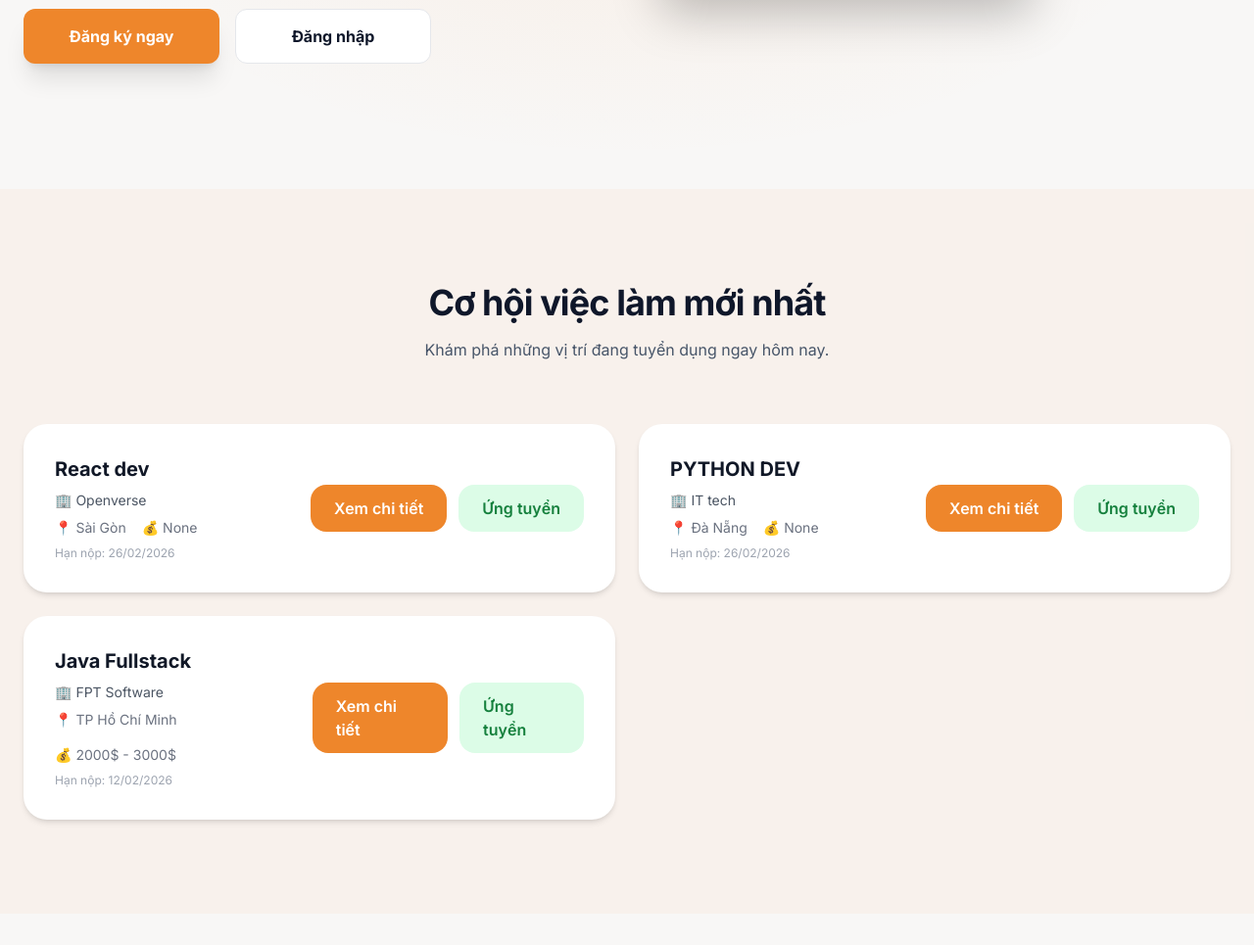
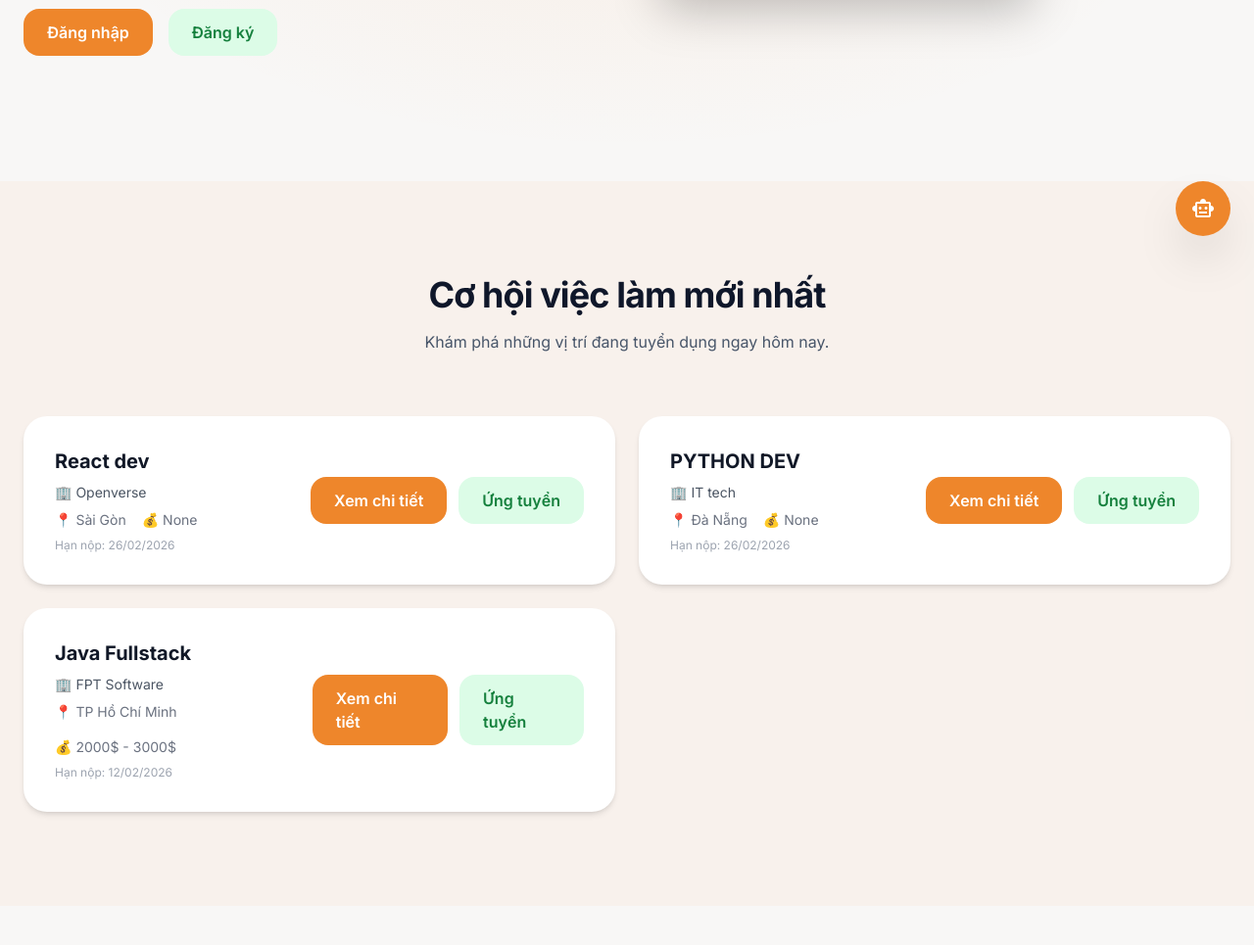
Before and after one commit to Kieuly1719/JobMatch_AI, a Django app: page / in a window 1280 px wide. Shown: the part 535-1500 px from the top of the page at 98% size. Run offline with Django 5.2, Linux system fonts and the light colour scheme; data comes from the database, SQL or seed files in the repository; both versions use the stored data as it was after the commit; some libraries are stand-ins or nearby versions.

Commit message:
ADD chatbox UI

```diff
--- a/base/templates/base.html
+++ b/base/templates/base.html
@@ -8,6 +8,7 @@
       {% block title %}
         Job Match AI
       {% endblock %}
+
     </title>
 
     <script src="https://cdn.tailwindcss.com?plugins=forms,container-queries"></script>
@@ -78,6 +79,11 @@
     {% block content %}
 
     {% endblock %}
+     {% include "components/ai_chatbox.html" %}
+   {% if request.session.toast %}
+    {% include "components/toast.html" with toast=request.session.toast %}
+{% endif %}
+     {% include "components/toast.html" %}
 
     <!-- FOOTER -->
     <footer class="border-t border-primary/10 py-12 mt-20">
--- /dev/null
+++ b/base/templates/components/ai_chatbox.html
@@ -0,0 +1,133 @@
+<!-- ================= AI FLOATING BUTTON ================= -->
+<button id="ai-toggle"
+    class="fixed bottom-6 right-6 z-50 w-14 h-14 bg-primary text-white rounded-full shadow-2xl flex items-center justify-center hover:scale-110 transition">
+    <span class="material-symbols-outlined">smart_toy</span>
+</button>
+
+
+<!-- ================= AI CHATBOX ================= -->
+<div id="ai-chatbox"
+     class="fixed bottom-6 right-6 z-50 w-full max-w-[420px]
+            opacity-0 translate-y-10 pointer-events-none
+            transition-all duration-300">
+
+    <div class="flex flex-col h-[650px] bg-background-light dark:bg-background-dark border border-slate-200 dark:border-primary/20 rounded-xl overflow-hidden shadow-2xl">
+
+        <!-- HEADER -->
+        <div class="p-4 bg-white dark:bg-background-dark border-b border-slate-100 dark:border-primary/10">
+            <div class="flex items-center justify-between">
+
+                <div class="flex items-center gap-3">
+                    <div class="relative">
+                        <div class="w-12 h-12 rounded-full bg-primary/10 flex items-center justify-center border-2 border-primary/20">
+                            <span class="material-symbols-outlined text-primary">smart_toy</span>
+                        </div>
+                        <div class="absolute bottom-0 right-0 w-3 h-3 bg-green-500 border-2 border-white dark:border-background-dark rounded-full"></div>
+                    </div>
+                    <div>
+                        <h3 class="text-slate-900 dark:text-slate-100 font-bold text-base">
+                            Trợ lý AI
+                        </h3>
+                        <p class="text-primary text-xs font-medium mt-1 uppercase tracking-wider">
+                            Trực tuyến
+                        </p>
+                    </div>
+                </div>
+
+                <!-- CLOSE BUTTON -->
+                <button id="ai-close"
+                    class="text-slate-400 hover:text-slate-600 dark:hover:text-slate-200 transition-colors">
+                    <span class="material-symbols-outlined">close</span>
+                </button>
+            </div>
+        </div>
+
+
+        <!-- CHAT BODY -->
+        <div id="chat-messages"
+             class="flex-1 overflow-y-auto p-4 space-y-6 custom-scrollbar">
+
+            <div class="flex justify-center">
+                <span class="text-[11px] font-medium text-slate-400 uppercase tracking-widest bg-slate-100 px-3 py-1 rounded-full">
+                    Hôm nay
+                </span>
+            </div>
+
+            <!-- AI MESSAGE -->
+            <div class="flex items-start gap-3">
+                <div class="w-8 h-8 rounded-full bg-primary flex items-center justify-center shrink-0">
+                    <span class="material-symbols-outlined text-white text-sm">smart_toy</span>
+                </div>
+
+                <div class="max-w-[85%]">
+                    <div class="p-4 rounded-2xl rounded-tl-none bg-white border shadow-sm">
+                        <p class="text-slate-800 text-sm">
+                            Chào bạn 👋 Tôi có thể giúp gì cho bạn hôm nay?
+                        </p>
+                    </div>
+                </div>
+            </div>
+
+        </div>
+
+
+        <!-- INPUT -->
+        <div class="p-4 bg-white border-t">
+            <div class="relative flex items-end gap-2 bg-slate-100 rounded-2xl p-2">
+
+                <textarea id="chat-input"
+                    class="flex-1 bg-transparent border-none focus:ring-0 text-sm resize-none"
+                    placeholder="Nhập tin nhắn..."
+                    rows="1"></textarea>
+
+                <button id="send-message"
+                    class="bg-primary text-white p-2 rounded-xl hover:bg-primary/90 transition active:scale-95">
+                    <span class="material-symbols-outlined">send</span>
+                </button>
+
+            </div>
+        </div>
+
+    </div>
+</div>
+
+
+
+<!-- ================= SCRIPT ================= -->
+<script>
+    const toggleBtn = document.getElementById('ai-toggle');
+    const chatbox = document.getElementById('ai-chatbox');
+    const closeBtn = document.getElementById('ai-close');
+    const sendBtn = document.getElementById('send-message');
+    const input = document.getElementById('chat-input');
+    const messages = document.getElementById('chat-messages');
+
+    // OPEN
+    toggleBtn.addEventListener('click', () => {
+        chatbox.classList.remove('opacity-0', 'translate-y-10', 'pointer-events-none');
+    });
+
+    // CLOSE
+    closeBtn.addEventListener('click', () => {
+        chatbox.classList.add('opacity-0', 'translate-y-10', 'pointer-events-none');
+    });
+
+    // SEND MESSAGE (UI DEMO)
+    sendBtn.addEventListener('click', () => {
+        const text = input.value.trim();
+        if (!text) return;
+
+        const userMessage = `
+            <div class="flex justify-end">
+                <div class="p-4 rounded-2xl rounded-tr-none bg-primary text-white max-w-[85%]">
+                    <p class="text-sm">${text}</p>
+                </div>
+            </div>
+        `;
+
+        messages.insertAdjacentHTML('beforeend', userMessage);
+        input.value = "";
+
+        messages.scrollTop = messages.scrollHeight;
+    });
+</script>
--- a/base/templates/home.html
+++ b/base/templates/home.html
@@ -26,11 +26,15 @@
 
             <p class="text-lg leading-relaxed text-slate-600">Hệ thống gợi ý việc làm thông minh giúp bạn tìm thấy cơ hội phù hợp nhất.</p>
 
-            <div class="flex flex-wrap gap-4">
-              <a href="{% url 'register' %}" class="flex h-14 min-w-[200px] items-center justify-center rounded-xl bg-primary px-8 text-base font-bold text-white shadow-xl hover:translate-y-[-2px] transition-all">Đăng ký ngay</a>
+            {% if not request.user.is_authenticated %}
+              <div class="flex gap-4">
+                <a href="{% url 'login' %}" class="px-6 py-3 bg-primary hover:bg-primary/90 text-white font-semibold rounded-2xl transition">Đăng nhập</a>
+                <a href="{% url 'register' %}" class="px-6 py-3 bg-green-100 hover:bg-green-200 text-green-700 font-semibold rounded-2xl transition">Đăng ký</a>
+              </div>
+            {% else %}
+              <a href="{% url 'jobs' %}" class="text-lg text-slate-600 hover:text-primary transition">Khám phá</a>
+            {% endif %}
 
-              <a href="{% url 'login' %}" class="flex h-14 min-w-[200px] items-center justify-center rounded-xl bg-white border px-8 text-base font-bold hover:bg-slate-50 transition-all">Đăng nhập</a>
-            </div>
           </div>
 
           <div>
```
Also changed, not shown: base/templates/accounts/login.html (+0 -7 lines), base/views/candidate_view.py (+21 -10 lines), base/views/recruiter_view.py (+19 -6 lines), db.sqlite3.
